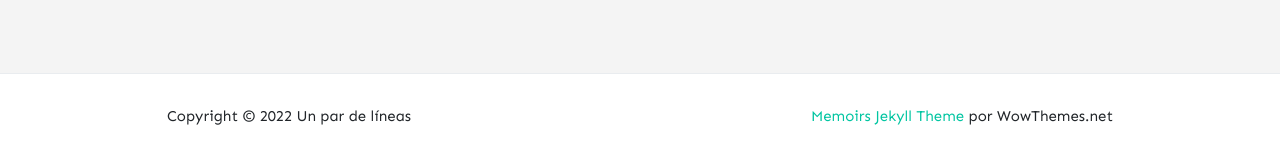
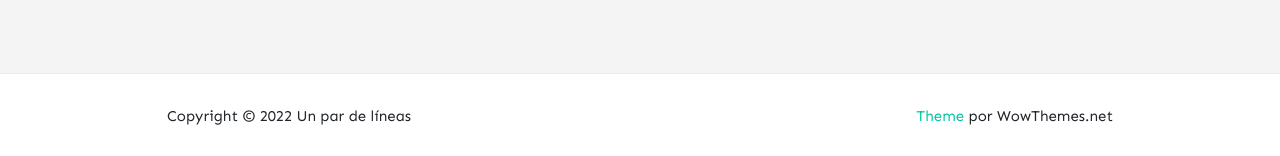
Before and after one commit to kanancho/unpardelineas, a Jekyll site: the page built from index.html, in a window 1280 px wide. Shown: the part 2129-2285 px from the top of the page. Built offline with Jekyll 4.4.1, drawn with Linux system fonts in a browser that asks for light colours; nearby versions of some CDN libraries; the list of posts is cut into pages by our own code; comment, search, counter and statistics services are not loaded.

Commit message:
Update default.html

```diff
--- a/_layouts/default.html
+++ b/_layouts/default.html
@@ -112,7 +112,7 @@
                 Copyright © {{ site.time | date: "%Y" }} {{ site.name }}
             </div>
             <div class="col-md-6 col-sm-12 text-center text-lg-right">
-                <a target="_blank" href="https://www.wowthemes.net/memoirs-free-jekyll-theme/">Memoirs Jekyll Theme</a> por WowThemes.net
+                <a target="_blank" href="https://www.wowthemes.net/memoirs-free-jekyll-theme/">Theme</a> por WowThemes.net
             </div>
         </div>
     </div>
```
